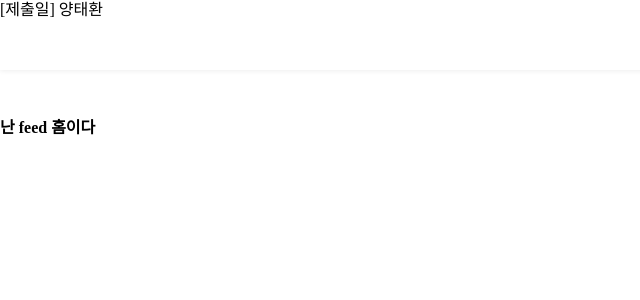
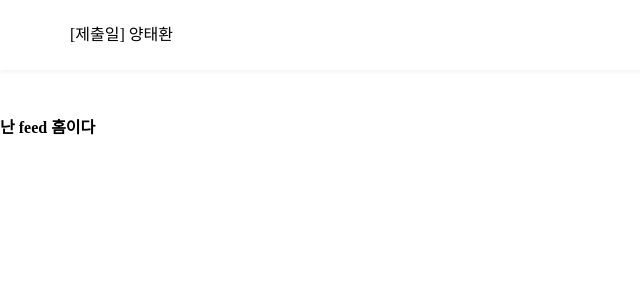
Before and after one commit to taehwan920/comento_fe_test, a Vue app: page / in a window 1280 px wide. Shown: the top 300 px of the page, without its empty margins (0-640 px from the left). Built offline with nearby package versions, Linux system fonts and the light colour scheme.

Commit message:
Modify CSS in Header component Header 컴포넌트 css 수정 완료

```diff
--- a/src/App.vue
+++ b/src/App.vue
@@ -19,7 +19,5 @@ export default {
 #app {
   width: 100%;
   height: max-content;
-
-  position: relative;
 }
 </style>
--- a/src/components/layouts/Header.vue
+++ b/src/components/layouts/Header.vue
@@ -1,5 +1,5 @@
 <template>
-  <header>
+  <header class="submitHeader">
     <span class="submitBox">[제출일] 양태환</span>
   </header>
 </template>
@@ -9,7 +9,7 @@ export default {};
 </script>
 
 <style lang="scss">
-header {
+.submitHeader {
   width: 100%;
   height: 70px;
   display: flex;
@@ -22,6 +22,8 @@ header {
   box-shadow: 0 1px 5px 0 rgba(0, 0, 0, 0.07);
 }
 .submitBox {
-  line-height: 20px;
+  width: 100%;
+  max-width: 1140px;
+  display: inline-block;
 }
 </style>
--- a/src/views/Home.vue
+++ b/src/views/Home.vue
@@ -12,6 +12,7 @@ export default {};
 <style lang="scss">
 main {
   width: max-content;
+  height: max-content;
   margin-top: 70px;
   padding-top: 50px;
 }
```
